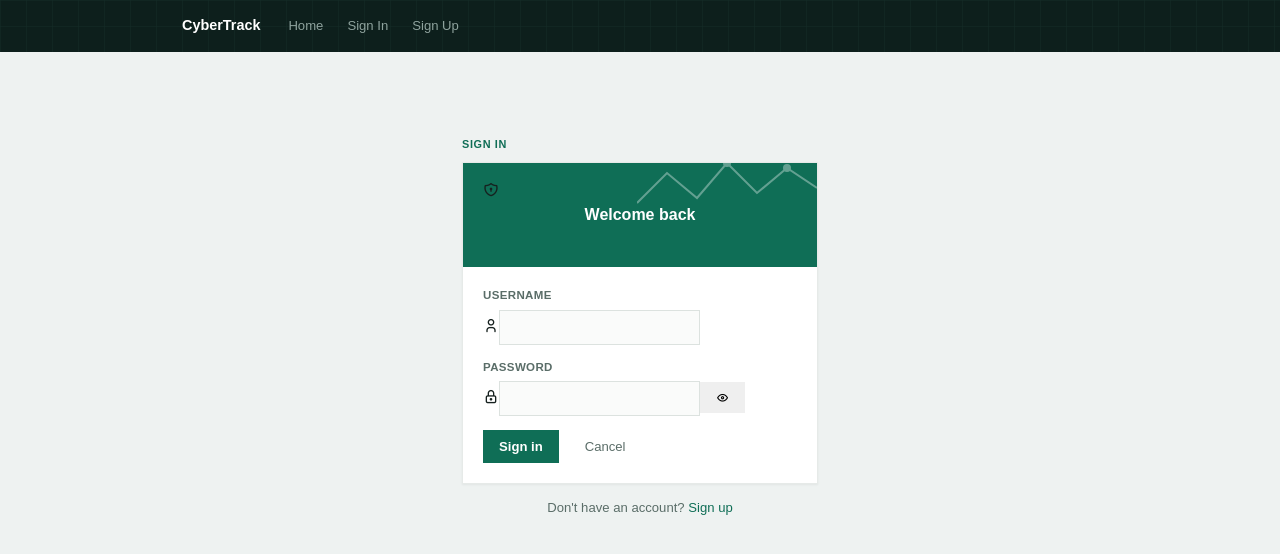
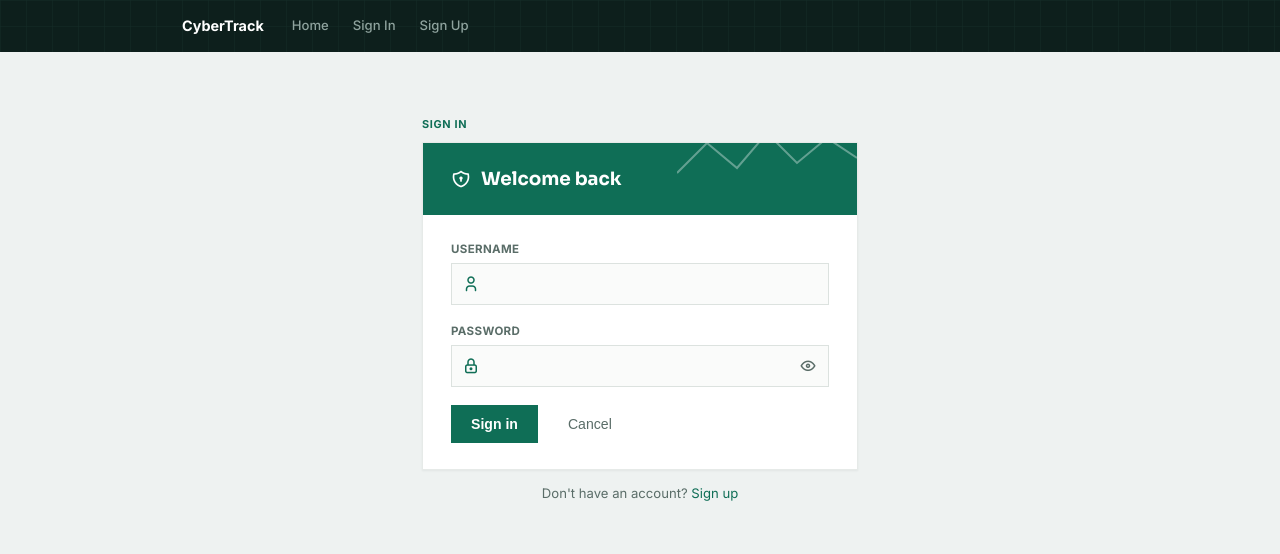
Before and after one commit to IDAC1899/cyber-tracking-frontend, a React (Vite) app: page /sign-in in a window 1280 px wide. Shown: the top 554 px of the page. Built offline with nearby package versions, Linux system fonts and the light colour scheme; no server answers.

Commit message:
Increased auth form sizing, fixed icon contrast, and added Inter/Sora fonts

```diff
--- a/index.html
+++ b/index.html
@@ -5,6 +5,9 @@
     <link rel="icon" type="image/svg+xml" href="/favicon.svg" />
     <meta name="viewport" content="width=device-width, initial-scale=1.0" />
     <link rel="stylesheet" href="https://cdn.jsdelivr.net/npm/@tabler/icons-webfont@latest/tabler-icons.min.css">
+    <link rel="preconnect" href="https://fonts.googleapis.com">
+<link rel="preconnect" href="https://fonts.gstatic.com" crossorigin>
+<link href="https://fonts.googleapis.com/css2?family=Inter:wght@400;500;600;700&family=Sora:wght@600;700&display=swap" rel="stylesheet">
     <title>Cyber Tracking</title>
   </head>
   <body>
--- a/src/index.css
+++ b/src/index.css
@@ -32,10 +32,14 @@
 
 body {
   margin: 0;
-  font-family: Arial, Helvetica, sans-serif;
+  font-family: 'Inter', Arial, Helvetica, sans-serif;
   background: var(--bg);
   color: var(--text);
   line-height: 1.5;
+}
+
+h1, h2, h3 {
+  font-family: 'Sora', 'Inter', Arial, sans-serif;
 }
 
 main {
@@ -469,7 +473,7 @@ button,
 .form-header-pattern {
   position: absolute;
   right: 0;
-  top: -10px;
+  top: -20px;
   opacity: 0.35;
   pointer-events: none;
 }
@@ -517,6 +521,57 @@ button,
 
 .form-row .form-field {
   flex: 1;
+}
+
+/* ===== Icon-prefixed inputs (used on auth forms) ===== */
+.input-icon-wrap {
+  position: relative;
+}
+
+.input-icon-wrap input {
+  width: 100%;
+  padding-left: 38px;
+}
+
+.input-icon {
+  position: absolute;
+  left: 11px;
+  top: 50%;
+  transform: translateY(-50%);
+  color: var(--teal);
+  font-size: 17px;
+  pointer-events: none;
+}
+
+.password-toggle {
+  position: absolute;
+  right: 8px;
+  top: 50%;
+  transform: translateY(-50%);
+  background: none;
+  border: none;
+  padding: 4px;
+  color: var(--text-muted);
+  font-size: 16px;
+  cursor: pointer;
+  line-height: 1;
+}
+
+.password-toggle:hover {
+  color: var(--teal);
+}
+
+/* ===== Form header with icon + watermark, used on auth pages too ===== */
+.form-header-icon-row {
+  display: flex;
+  align-items: center;
+  gap: 10px;
+  position: relative;
+}
+
+.form-header-icon-row i {
+  font-size: 20px;
+  color: #fff;
 }
 
 .form-actions {
@@ -769,12 +824,46 @@ button:disabled,
 
 /* ===== Auth pages (Sign In / Sign Up) ===== */
 .auth-page {
-  max-width: 400px;
+  max-width: 480px;
   margin: 40px auto 0;
 }
 
 .auth-page .form-card {
   box-shadow: 0 1px 2px rgba(13, 31, 28, 0.06);
+}
+
+.auth-page .form-body {
+  padding: 26px 28px;
+}
+
+.auth-page .form-header {
+  padding: 22px 28px;
+}
+
+.auth-page .form-header h1 {
+  font-size: 1.15rem;
+}
+
+.auth-page .form-field {
+  margin-bottom: 18px;
+}
+
+.auth-page .form-field input {
+  padding: 11px 12px 11px 40px;
+  font-size: 0.92rem;
+}
+
+.auth-page .input-icon {
+  font-size: 18px;
+}
+
+.auth-page .password-toggle {
+  font-size: 18px;
+}
+
+.auth-page .btn {
+  padding: 11px 20px;
+  font-size: 0.88rem;
 }
 
 .auth-switch {
@@ -1002,58 +1091,3 @@ button:disabled,
   text-align: right;
   flex-shrink: 0;
 }
-
-/* ===== Auth forms (Sign Up / Sign In) ===== */
-.auth-page {
-  max-width: 400px;
-  margin: 60px auto;
-}
-
-.auth-page h1 {
-  text-align: center;
-  margin-bottom: 24px;
-}
-
-.auth-card {
-  background: var(--white);
-  border: 1px solid var(--border);
-  border-radius: var(--radius);
-  padding: 28px 24px;
-}
-
-.auth-field {
-  margin-bottom: 16px;
-}
-
-.auth-field label {
-  display: block;
-  font-size: 0.82rem;
-  font-weight: 700;
-  color: var(--text-muted);
-  margin-bottom: 6px;
-}
-
-.auth-field input {
-  width: 100%;
-  padding: 10px 12px;
-  border: 1px solid var(--border);
-  border-radius: var(--radius);
-  font-size: 0.9rem;
-  font-family: inherit;
-}
-
-.auth-field input:focus {
-  outline: none;
-  border-color: var(--teal);
-}
-
-.auth-actions {
-  display: flex;
-  gap: 10px;
-  margin-top: 20px;
-}
-
-.auth-actions button {
-  flex: 1;
-  justify-content: center;
-}
```
